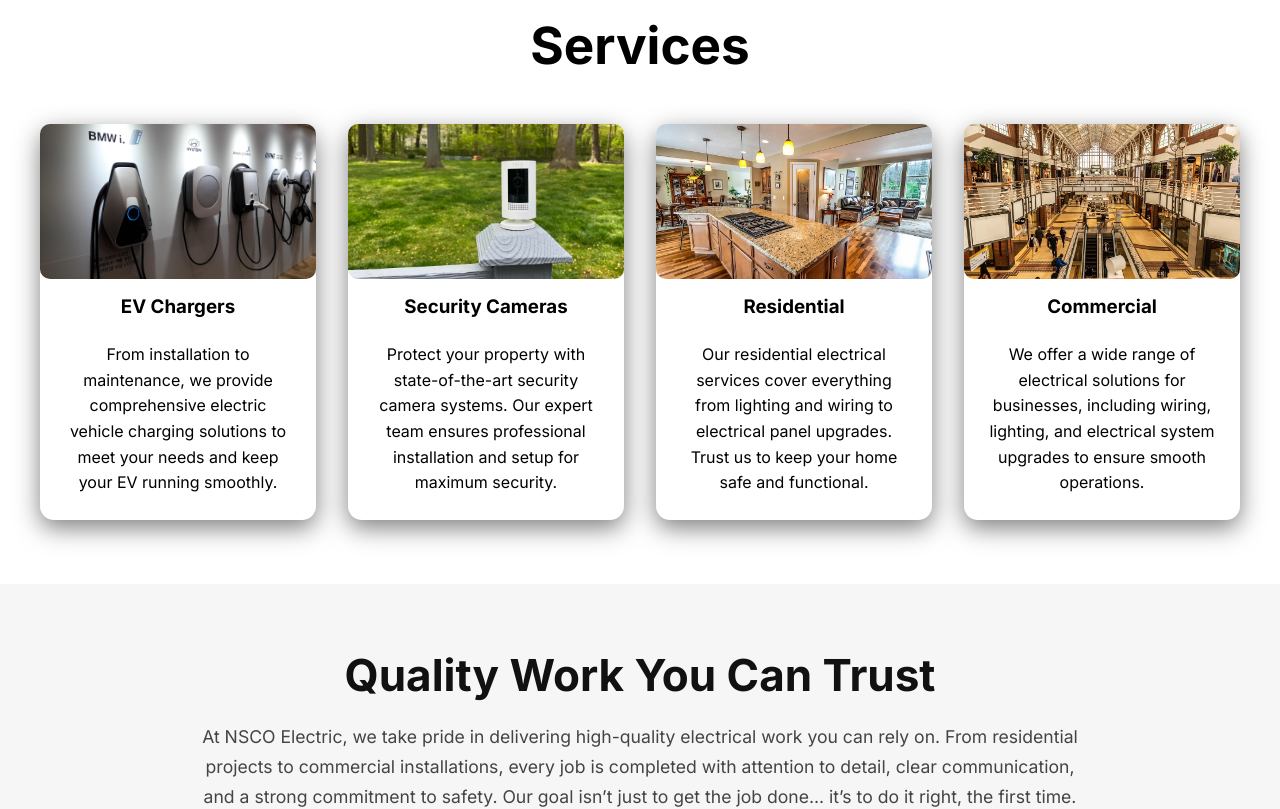
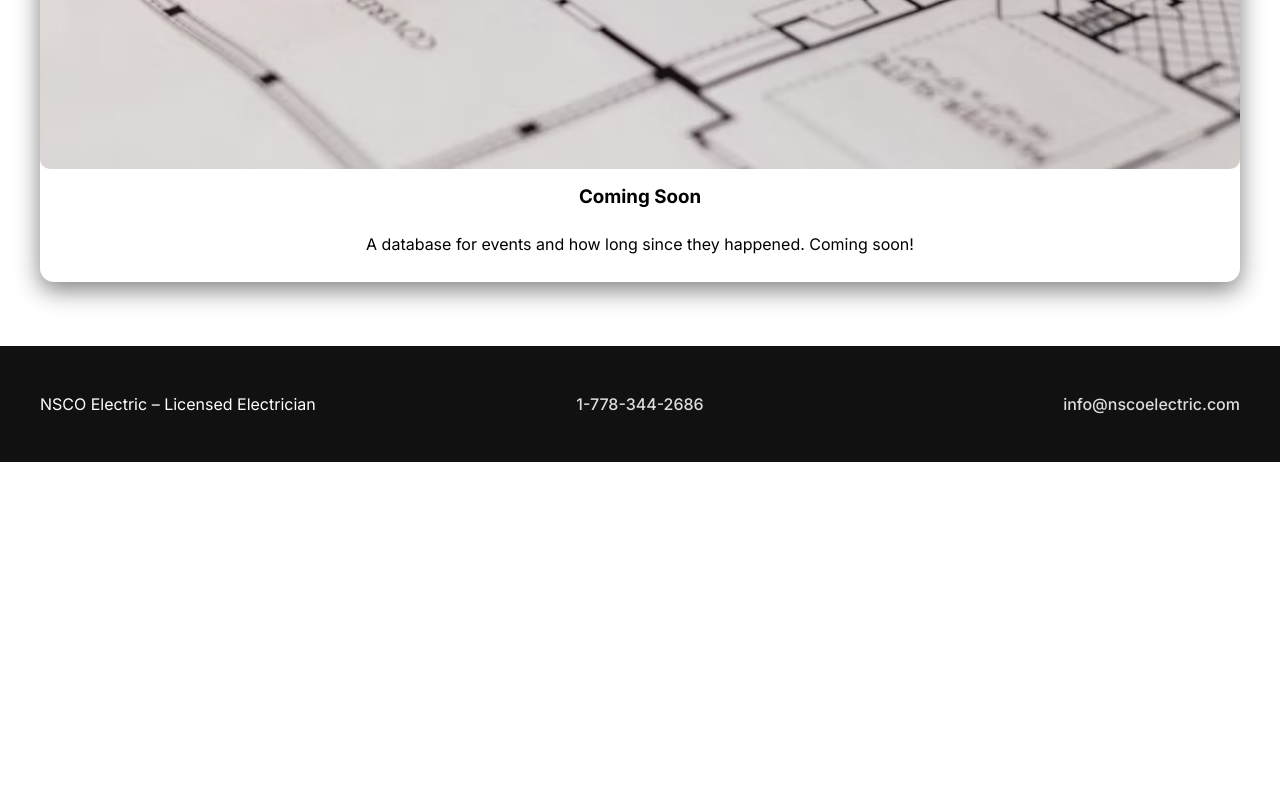
Before and after one commit to bradyjst/howlongsince, a React (Vite) app: page / in a window 1280 px wide. Shown: the part 680-1489 px from the top of the page. After the commit the page ends 1142 px from the top, so only its background shows below. Built offline with nearby package versions, Linux system fonts and the light colour scheme.

Commit message:
under construction page is up

```diff
--- a/src/Sections/ServiceSection/ServiceSection.tsx
+++ b/src/Sections/ServiceSection/ServiceSection.tsx
@@ -3,43 +3,19 @@ import { ServiceCard } from "../../Components/ServiceCard/ServiceCard";
 
 const SERVICES = [
 	{
-		image: "evcharger.jpg",
-		alt: "electric vehicle charger installation",
-		link: "evchargers.html",
-		title: "EV Chargers",
+		image: "soon.avif",
+		alt: "Under Construction",
+		link: "/",
+		title: "Coming Soon",
 		description:
-			"From installation to maintenance, we provide comprehensive electric vehicle charging solutions to meet your needs and keep your EV running smoothly.",
-	},
-	{
-		image: "ring-camera.avif",
-		alt: "security camera installation",
-		link: "securitycameras.html",
-		title: "Security Cameras",
-		description:
-			"Protect your property with state-of-the-art security camera systems. Our expert team ensures professional installation and setup for maximum security.",
-	},
-	{
-		image: "residence.jpg",
-		alt: "residential electrical services",
-		link: "residential.html",
-		title: "Residential",
-		description:
-			"Our residential electrical services cover everything from lighting and wiring to electrical panel upgrades. Trust us to keep your home safe and functional.",
-	},
-	{
-		image: "commercial.jpg",
-		alt: "commercial electrical services",
-		link: "commercial.html",
-		title: "Commercial",
-		description:
-			"We offer a wide range of electrical solutions for businesses, including wiring, lighting, and electrical system upgrades to ensure smooth operations.",
+			"A database for events and how long since they happened. Coming soon!",
 	},
 ];
 
 export const ServicesSection = () => {
 	return (
 		<section className="homepage-services-container reveal">
-			<h1 className="homepage-h1">Services</h1>
+			<h1 className="homepage-h1">How long Since?</h1>
 			<div className="homepage-services">
 				{SERVICES.map((service) => (
 					<ServiceCard key={service.title} {...service} />
--- a/src/pages/HomePage.tsx
+++ b/src/pages/HomePage.tsx
@@ -1,13 +1,7 @@
 import { useEffect } from "react";
 import { Layout } from "../Components/Layout/Layout";
-import { HeroSection } from "../Sections/HeroSection/HeroSection";
-import { TalkingSection } from "../Sections/TalkingSection/TalkingSection";
-import { ReviewsSection } from "../Sections/ReviewSection/ReviewSection";
+import "../animations.css";
 import { ServicesSection } from "../Sections/ServiceSection/ServiceSection";
-import "../animations.css";
-import { CoverageAreas } from "../Components/CoverageList/CoverageAreas";
-import { MapSection } from "../Sections/MapSection/MapSection";
-
 export const HomePage = () => {
 	useEffect(() => {
 		const observer = new IntersectionObserver(
@@ -28,12 +22,7 @@ export const HomePage = () => {
 
 	return (
 		<Layout>
-			<HeroSection />
 			<ServicesSection />
-			<TalkingSection />
-			<CoverageAreas />
-			<MapSection />
-			<ReviewsSection />
 		</Layout>
 	);
 };
--- a/vite.config.ts
+++ b/vite.config.ts
@@ -8,9 +8,6 @@ export default defineConfig({
 		rollupOptions: {
 			input: {
 				main: resolve(__dirname, "index.html"),
-
-
-
 			},
 		},
 	},
```
Also changed, not shown: public/soon.avif (renamed from public/pexels-a-darmel-7641859.avif).
